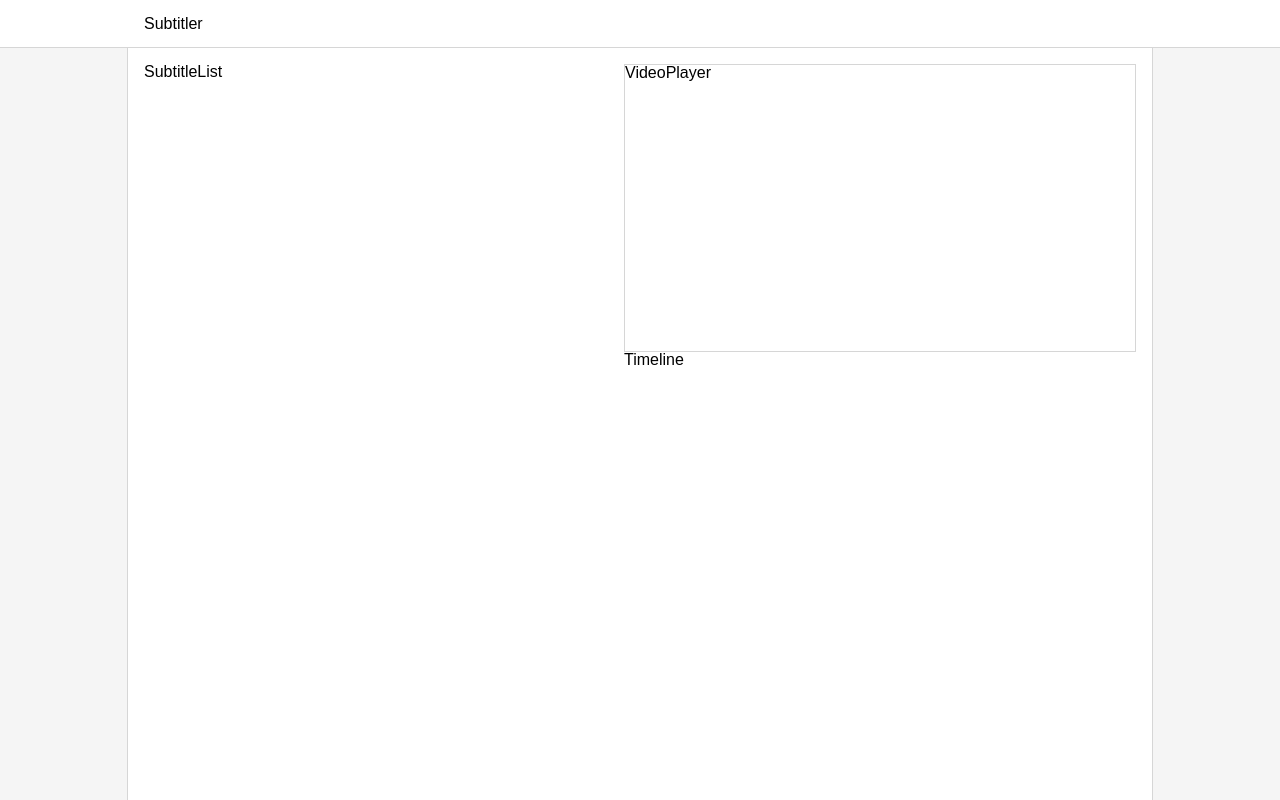
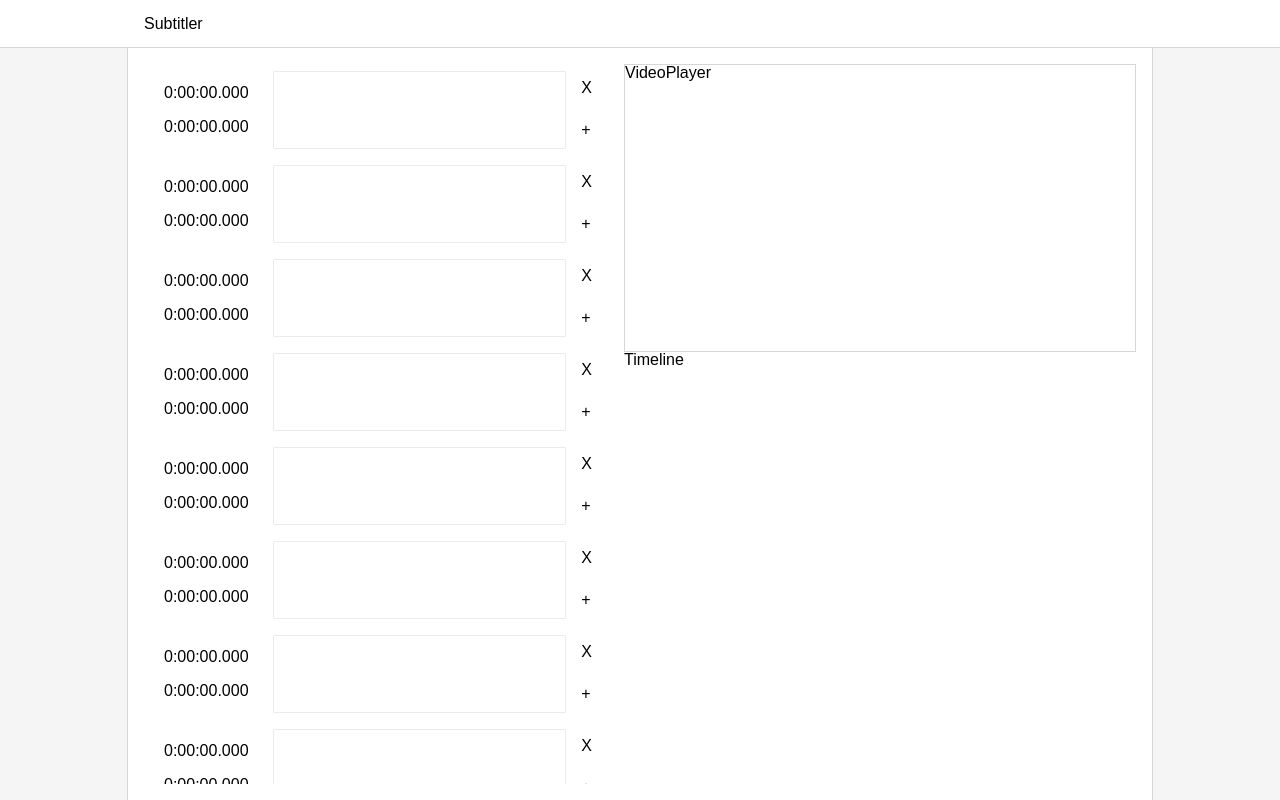
Before and after one commit to Danue1/subtitler, a React (Create React App) app: page / in a window 1280 px wide. Built offline with nearby package versions, Linux system fonts and the light colour scheme.

Commit message:
update SubtitleList

```diff
--- a/src/App/SubtitleList/index.tsx
+++ b/src/App/SubtitleList/index.tsx
@@ -1,6 +1,154 @@
-import React, { FC } from 'react'
+import React, { FC, FocusEventHandler, ChangeEventHandler, MouseEventHandler, useState } from 'react'
+import styled from 'styled-components'
+import { useSubtitleList } from './useSubtitleList'
 import { Div } from '../../Atomics/Div'
+import { Grid } from '../../Atomics/Grid'
 
-const Layout = Div
+const Layout = styled(Div)`
+  overflow: hidden;
 
-export const SubtitleList: FC = () => <Layout>SubtitleList</Layout>
+  border-radius: 0.25rem;
+
+  &:hover {
+    box-shadow: 0 0 0 1px hsl(0 0% 84%);
+  }
+`
+
+const Scroll = styled(Div)`
+  overflow: hidden scroll;
+
+  height: calc(100vh - 5rem);
+`
+
+const Textarea = styled.textarea`
+  resize: none;
+
+  box-shadow: 0 0 0 0.5px hsl(0 0% 84%);
+`
+
+const UnhintedSubtitle = styled(Grid.Horizontal)`
+  grid-gap: 0.5rem;
+  grid-template-columns: min-content 1fr;
+
+  padding: 0.5rem;
+
+  border-bottom: 2px solid transparent;
+
+  &:hover {
+    background-color: hsl(0 0% 96%);
+
+    ${Textarea} {
+      background-color: white;
+    }
+  }
+`
+
+const HintedSubtitle = styled(UnhintedSubtitle)`
+  border-bottom-color: hsl(210 100% 84%);
+`
+
+const Times = styled(Grid.Layout)`
+  grid-gap: 0.5rem;
+  grid-auto-rows: min-content;
+
+  padding: 0.5rem;
+`
+
+const Time = styled.input`
+  width: 11ch;
+
+  padding: 0.25rem;
+
+  &:hover,
+  &:focus {
+    background-color: white;
+    box-shadow: 0 0 0 1px hsl(0 0% 84%);
+  }
+`
+
+const RemoveButton = styled(Div)`
+  &:hover {
+    box-shadow: 0 0 0 1px hsl(-30 100% 84%);
+  }
+`
+
+const AddButton = styled(Div)`
+  &:hover {
+    box-shadow: 0 0 0 1px hsl(210 100% 84%);
+  }
+`
+
+const Buttons = styled(Grid.Layout)`
+  cursor: pointer;
+
+  grid-gap: 0.5rem;
+
+  ${RemoveButton},
+  ${AddButton} {
+    padding: 0.5rem;
+
+    &:hover {
+      background-color: white;
+    }
+  }
+`
+
+type OnBlurFromTime = FocusEventHandler<HTMLInputElement>
+type OnChangeTextarea = ChangeEventHandler<HTMLTextAreaElement>
+
+export const SubtitleList: FC = () => {
+  const [subtitleList, dispatchSubtitleList] = useSubtitleList()
+
+  const [hintIndex, setHintIndex] = useState<number>(-1)
+
+  const updateStartsAt = (index: number): OnBlurFromTime => event => {
+    dispatchSubtitleList({ type: 'edit::startsAt', index, startsAt: event.target.value })
+  }
+
+  const updateEndsAt = (index: number): OnBlurFromTime => event => {
+    dispatchSubtitleList({ type: 'edit::endsAt', index, endsAt: event.target.value })
+  }
+
+  const onChangeTextarea = (index: number): OnChangeTextarea => ({ currentTarget }) => {
+    currentTarget.style.height = `auto` // inducing DOM side-effect for resetting HTMLTextareaElement height
+    currentTarget.style.height = `${currentTarget.scrollHeight}px`
+
+    dispatchSubtitleList({ type: 'edit::text', index, text: currentTarget.value })
+  }
+
+  const displayHintToAddingNewSubtitle = (index: number) => () => {
+    setHintIndex(index)
+  }
+
+  const clearHintTOAddingNewSubtitle = (index: number) => () => {
+    setHintIndex(-1)
+  }
+
+  return (
+    <Layout>
+      <Scroll>
+        {subtitleList.map(({ startsAt, endsAt, text }, index) => {
+          const Subtitle = index === hintIndex ? HintedSubtitle : UnhintedSubtitle
+          return (
+            <Subtitle key={index}>
+              <Times>
+                <Time defaultValue={startsAt} onBlur={updateStartsAt(index)} />
+                <Time defaultValue={endsAt} onBlur={updateEndsAt(index)} />
+              </Times>
+              <Textarea defaultValue={text} rows={2} onChange={onChangeTextarea(index)} />
+              <Buttons>
+                <RemoveButton>X</RemoveButton>
+                <AddButton
+                  onMouseEnter={displayHintToAddingNewSubtitle(index)}
+                  onMouseLeave={clearHintTOAddingNewSubtitle(index)}
+                >
+                  +
+                </AddButton>
+              </Buttons>
+            </Subtitle>
+          )
+        })}
+      </Scroll>
+    </Layout>
+  )
+}
--- /dev/null
+++ b/src/App/SubtitleList/useSubtitleList.ts
@@ -0,0 +1,129 @@
+import { useReducer, Reducer, Dispatch } from 'react'
+
+class Subtitle {
+  public constructor(private _startsAt: Time, private _endsAt: Time, private _text: string) {}
+
+  public get text() {
+    return this._text
+  }
+
+  public setText(text: string) {
+    this._text = text
+  }
+
+  public get startsAt() {
+    return this.format(this._startsAt)
+  }
+
+  public setStartsAt(time: string) {
+    // TODO
+  }
+
+  public get endsAt() {
+    return this.format(this._endsAt)
+  }
+
+  public setEndsAt(time: string) {
+    // TODO
+  }
+
+  private format(time: Time) {
+    const minutes = time.minutes.toString().padStart(2, '0')
+    const seconds = time.seconds.toString().padStart(2, '0')
+    const microSeconds = time.microSeconds.toString().padStart(3, '0')
+    return `${time.hours}:${minutes}:${seconds}.${microSeconds}`
+  }
+}
+
+type State = Subtitle[]
+
+interface Time {
+  readonly hours: number
+  readonly minutes: number
+  readonly seconds: number
+  readonly microSeconds: number
+}
+
+type Action =
+  | {
+      readonly type: 'reset'
+    }
+  | {
+      readonly type: 'add'
+      readonly index: number
+      readonly startsAt: Time
+      readonly endsAt: Time
+      readonly text: string
+    }
+  | {
+      readonly type: 'remove'
+      readonly index: number
+    }
+  | {
+      readonly type: 'edit::startsAt'
+      readonly index: number
+      readonly startsAt: string
+    }
+  | {
+      readonly type: 'edit::endsAt'
+      readonly index: number
+      readonly endsAt: string
+    }
+  | {
+      readonly type: 'edit::text'
+      readonly index: number
+      readonly text: string
+    }
+
+export type SubtitleListDispatch = Dispatch<Action>
+
+const reducer: Reducer<State, Action> = (state, action) => {
+  const updateSubtitle = (currentIndex: number, dispatch: (subtitle: Subtitle) => void) =>
+    state.map((subtitle, index) => (index === currentIndex && dispatch(subtitle), subtitle))
+
+  switch (action.type) {
+    case 'reset': {
+      return []
+    }
+    case 'add': {
+      return state
+        .map((subtitle, index) =>
+          index !== action.index ? [subtitle] : [subtitle, new Subtitle(action.startsAt, action.endsAt, action.text)]
+        )
+        .flat()
+    }
+    case 'remove': {
+      return state.filter((_, index) => index !== action.index)
+    }
+    case 'edit::startsAt': {
+      return updateSubtitle(action.index, subtitle => subtitle.setStartsAt(action.startsAt))
+    }
+    case 'edit::endsAt': {
+      return updateSubtitle(action.index, subtitle => subtitle.setEndsAt(action.endsAt))
+    }
+    case 'edit::text': {
+      return updateSubtitle(action.index, subtitle => subtitle.setText(action.text))
+    }
+  }
+}
+
+export const useSubtitleList = () => useReducer(reducer, initialState)
+
+const createSubtitle = () =>
+  new Subtitle(
+    {
+      hours: 0,
+      minutes: 0,
+      seconds: 0,
+      microSeconds: 0
+    },
+    {
+      hours: 0,
+      minutes: 0,
+      seconds: 0,
+      microSeconds: 0
+    },
+    ''
+  )
+
+const initialState: State = Array.from({ length: 32 }, createSubtitle)
--- a/src/App/index.tsx
+++ b/src/App/index.tsx
@@ -29,7 +29,7 @@ const Main = styled(Grid.Horizontal)`
   box-shadow: 0 0 0 1px hsl(0 0% 84%);
 `
 
-const Left = Grid.Vertical
+const Left = Div
 
 const Right = styled(Grid.Vertical)`
   grid-template-rows: min-content 1fr;
--- a/src/styles/Clearfix.ts
+++ b/src/styles/Clearfix.ts
@@ -72,6 +72,7 @@ export const Clearfix = createGlobalStyle`
   }
 
   input,
+  textarea,
   button {
     border: 0;
     border-radius: 0;
```
